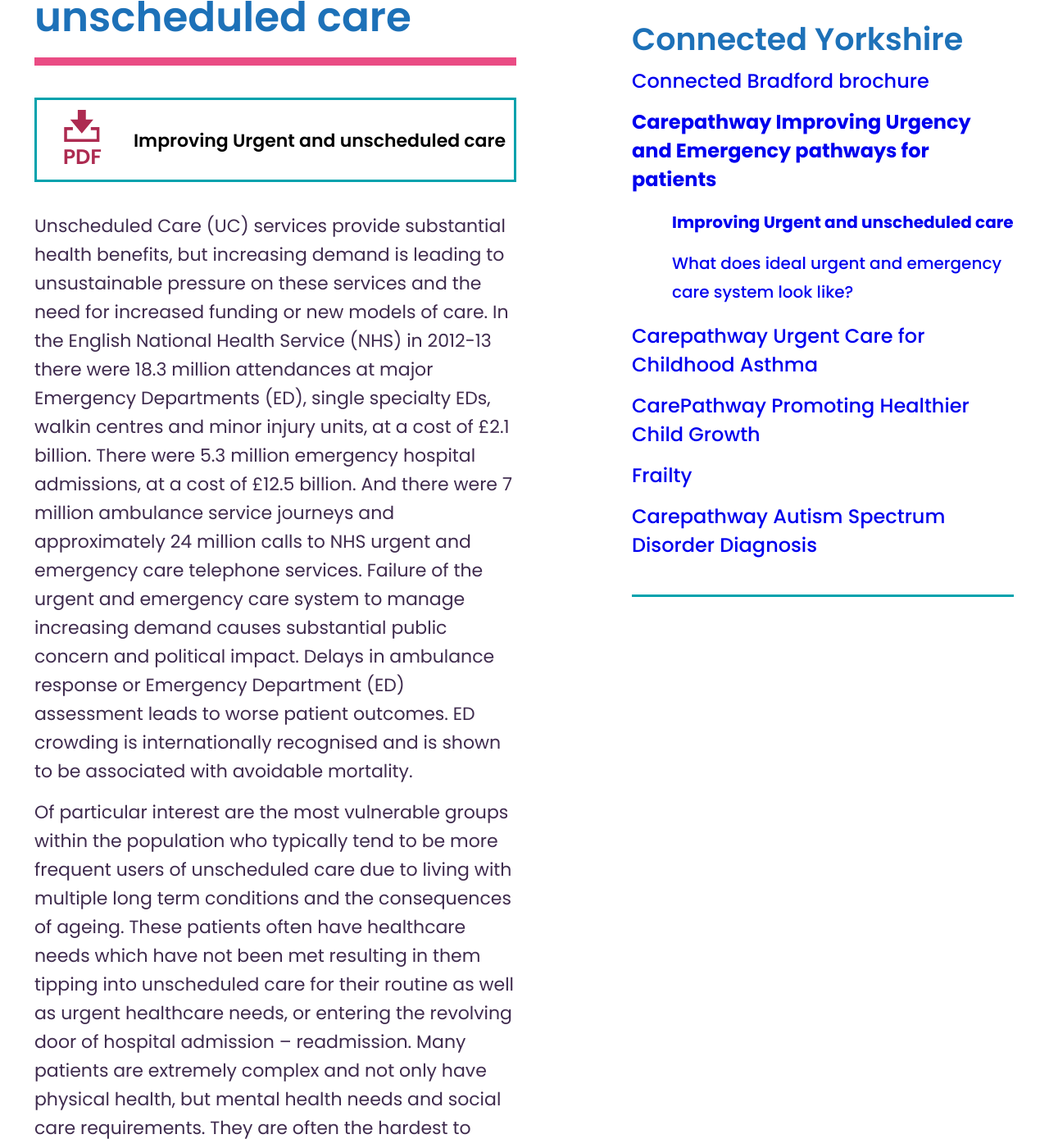
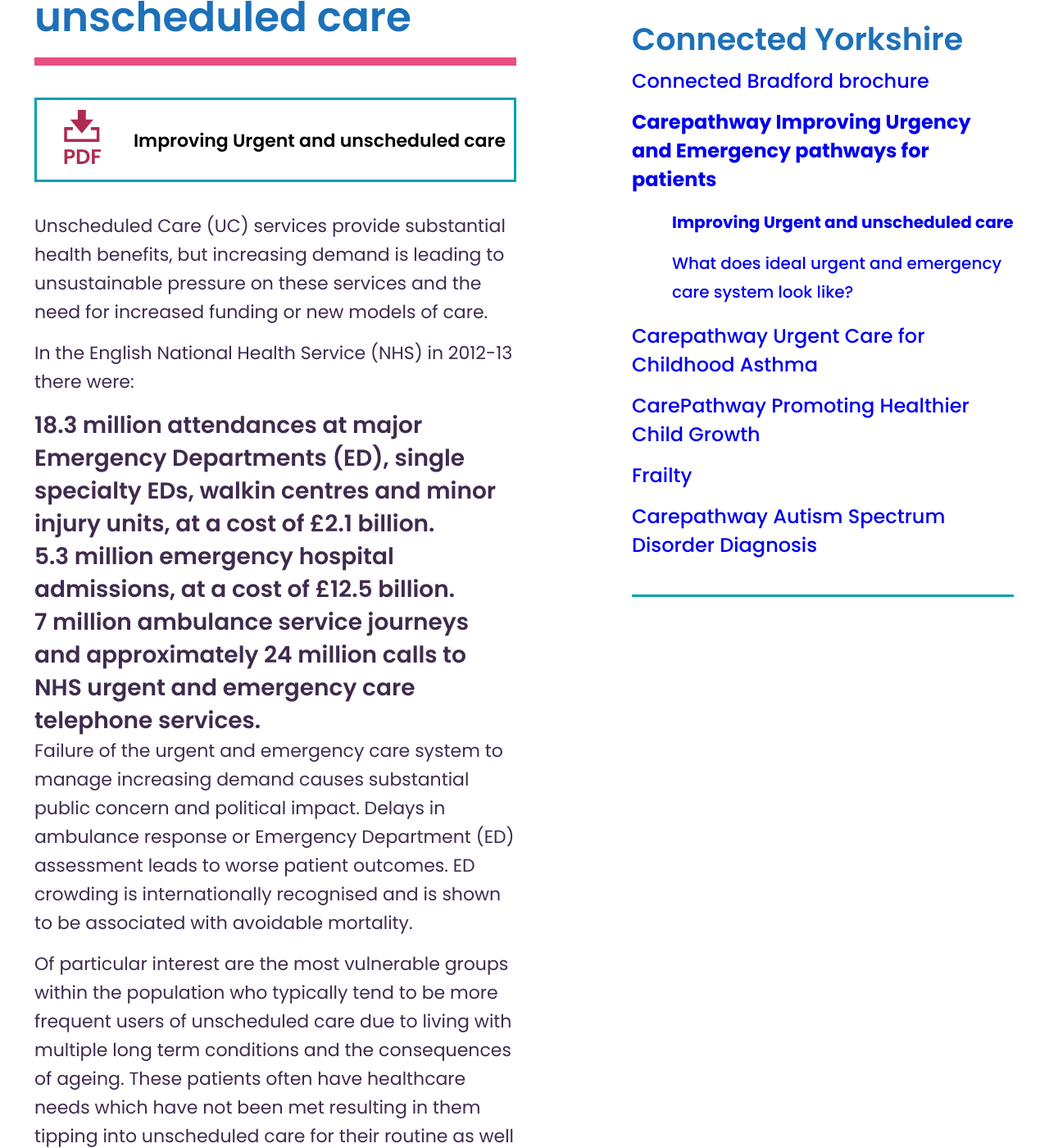
Before and after one commit to connectedhealthcities/connectedhealthcities, a Jekyll site: the page built from connected-yorkshire/carepathway-improving-urgency-and-emergency-pathways-for-patients/improving-urgent-and-unscheduled-care.md, in a window 1280 px wide and 1400 px high, scrolled down 368 px. Shown: the whole window at 82% size. Built offline with Jekyll 4.4.1, drawn with Linux system fonts in a browser that asks for light colours; our own code applies the rules of GitHub Pages for plain Markdown files; some of the changed text lies outside the part shown.

Commit message:
Update improving-urgent-and-unscheduled-care.md

```diff
--- a/connected-yorkshire/carepathway-improving-urgency-and-emergency-pathways-for-patients/improving-urgent-and-unscheduled-care.md
+++ b/connected-yorkshire/carepathway-improving-urgency-and-emergency-pathways-for-patients/improving-urgent-and-unscheduled-care.md
@@ -9,10 +9,22 @@ resources:
       title: Improving Urgent and unscheduled care
 ---
 
-Unscheduled Care (UC) services provide substantial health benefits, but increasing demand is leading to unsustainable pressure on these services and the need for increased funding or new models of care. In the English National Health Service (NHS) in 2012-13 there were 18.3 million attendances at major Emergency Departments (ED), single specialty EDs, walkin centres and minor injury units, at a cost of £2.1 billion.  There were 5.3 million emergency hospital admissions, at a cost of £12.5 billion.  And there were 7 million ambulance service journeys and approximately 24 million calls to NHS urgent and emergency care telephone services.  Failure of the urgent and emergency care system to manage increasing demand causes substantial public concern and political impact. Delays in ambulance response or Emergency Department (ED) assessment leads to worse patient outcomes. ED crowding is internationally recognised and is shown to be associated with avoidable mortality.
+Unscheduled Care (UC) services provide substantial health benefits, but increasing demand is leading to unsustainable pressure on these services and the need for increased funding or new models of care.
+
+In the English National Health Service (NHS) in 2012-13 there were:
+
+- 18.3 million attendances at major Emergency Departments (ED), single specialty EDs, walkin centres and minor injury units, at a cost of £2.1 billion.
+
+- 5.3 million emergency hospital admissions, at a cost of £12.5 billion.
+
+- 7 million ambulance service journeys and approximately 24 million calls to NHS urgent and emergency care telephone services.
+
+Failure of the urgent and emergency care system to manage increasing demand causes substantial public concern and political impact. Delays in ambulance response or Emergency Department (ED) assessment leads to worse patient outcomes. ED crowding is internationally recognised and is shown to be associated with avoidable mortality.
 
 Of particular interest are the most vulnerable groups within the population who typically tend to be more frequent users of unscheduled care due to living with multiple long term conditions and the consequences of ageing. These patients often have healthcare needs which have not been met resulting in them tipping into unscheduled care for their routine as well as urgent healthcare needs, or entering the revolving door of hospital admission – readmission. Many patients are extremely complex and not only have physical health, but mental health needs and social care requirements. They are often the hardest to reach patient groups for participation in clinical trials, and as such developing cutting edge solutions to their healthcare needs is not prioritised.
 
 **Establishing a linked dataset**
 
-The CUREd (urgent and emergency care) dataset covers a population of 5.5 million (Yorkshire & Humber region, UK) from 2011, and links all patient episode data from 999/111 call to emergency department attendance and acute hospital admission and readmission (14 acute trusts) for adults and children. There are over 15 million episodes of care in the dataset. Approvals for the dataset were obtained through NHS HRA and section 251 CAG approval, such that data is fully identifiable for linkage purposes and subsequently deidentified for research. Patient inclusion is on an opt-out basis. Approval for the dataset by the HRA as a research database means the data is research-ready and available for multiple use purposes and wider linkage with related datasets. Examples of further linkage currently being undertaken include linking mental health trust data and also hospice data (for end of life care patients).
+The CUREd (urgent and emergency care) dataset covers a population of 5.5 million (Yorkshire & Humber region, UK) from 2011, and links all patient episode data from 999/111 call to emergency department attendance and acute hospital admission and readmission (14 acute trusts) for adults and children. There are over 15 million episodes of care in the dataset.
+
+Approvals for the dataset were obtained through NHS HRA and section 251 CAG approval, such that data is fully identifiable for linkage purposes and subsequently deidentified for research. Patient inclusion is on an opt-out basis. Approval for the dataset by the HRA as a research database means the data is research-ready and available for multiple use purposes and wider linkage with related datasets. Examples of further linkage currently being undertaken include linking mental health trust data and also hospice data (for end of life care patients).
```
